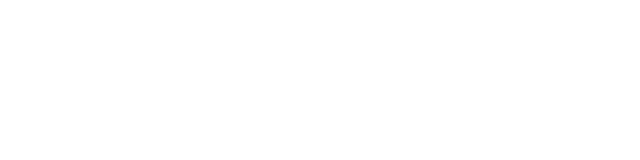
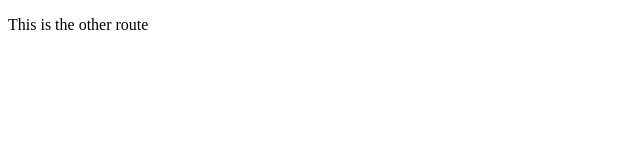
Before and after one commit to drewkeat/mainstage-client, a React (Create React App) app: page /other in a window 1280 px wide. Before the commit this address had no page. Shown: the top 160 px of the page, without its empty margins (0-640 px from the left). Built offline with nearby package versions, Linux system fonts and the light colour scheme; sample sign-in values are in the browser's storage.

Commit message:
Create PrivateRoute component

```diff
--- /dev/null
+++ b/src/Components/PrivateRoute.jsx
@@ -0,0 +1,13 @@
+import { connect } from 'react-redux';
+import { Navigate, Outlet } from 'react-router-dom'
+
+
+function PrivateRoute({...props}) {
+  const authenticated = !!localStorage.getItem("jwt")
+  const setError = () => {
+    props.dispatch({type: "SET_ERRORS", payload: ["You must login to access that page"]})
+  }
+  return authenticated ? <Outlet /> : (setError(), <Navigate to="/" />);
+}
+
+export default connect(state => ({auth: state.auth.authorized}))(PrivateRoute);
--- a/src/RoutesConfig.js
+++ b/src/RoutesConfig.js
@@ -1,5 +1,6 @@
 import React from 'react'
 import {Routes, Route} from 'react-router-dom'
+import PrivateRoute from './Components/PrivateRoute'
 
 import {Dashboard, Landing, NewAccount} from './Pages'
 
@@ -8,8 +9,11 @@
   return (
     <Routes>
       <Route path="/" element={<Landing />} />
-      <Route path="/dashboard" element={<Dashboard />} />
-      <Route path="/newaccount" element={<NewAccount/>} />
+        <Route path="/newaccount" element={<NewAccount/>} />
+      <Route path="/" element={<PrivateRoute />} >
+        <Route path="/dashboard" element={<Dashboard />} />
+        <Route path="/other" element={<p>This is the other route</p>} />
+      </Route>
     </Routes>
   )
 }
```
Also changed, not shown: src/Pages/api-client.js (deleted, +0 -8 lines).
